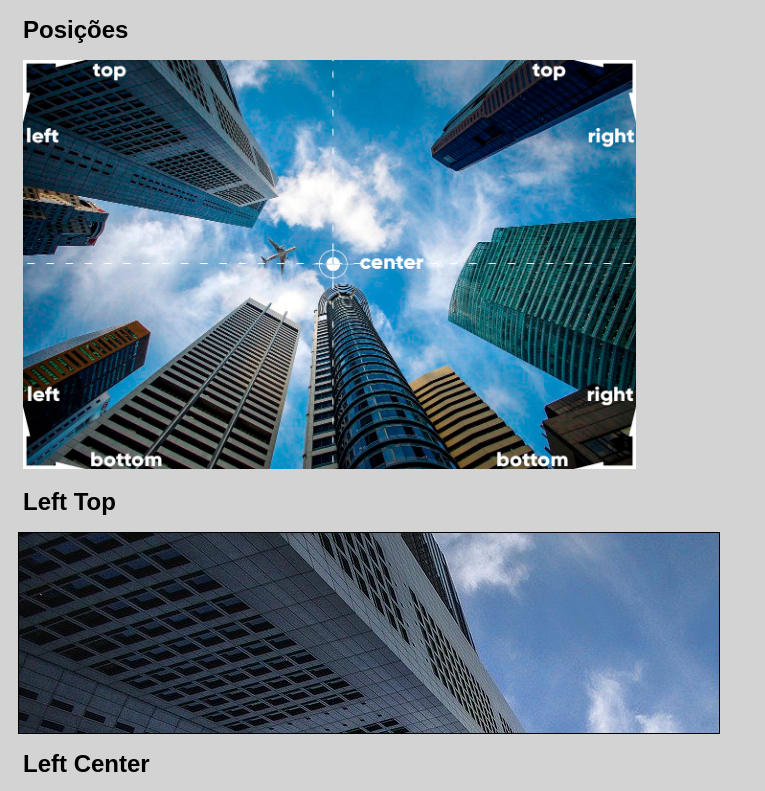
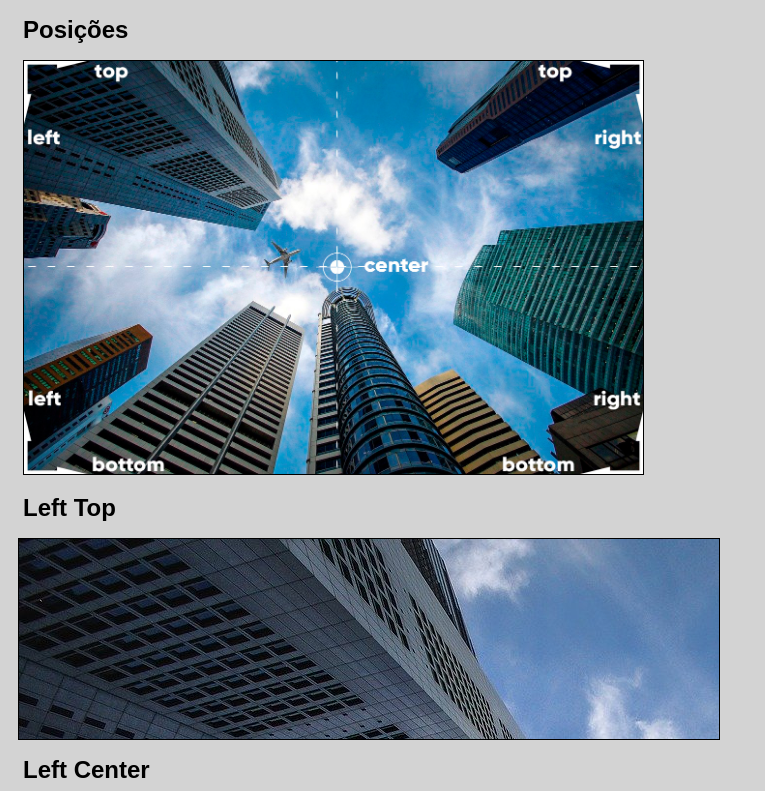
Before and after one commit to mariacarolinaboabaid/Exercicios.HTMLCSS, a plain HTML site: page Exercício 025/fundo003.html in a window 1280 px wide. Shown: the top 791 px of the page, without its empty margins (0-765 px from the left). Drawn offline with Linux system fonts and the light colour scheme.

Commit message:
Borda imagem do fundo003

```diff
--- a/Exercício 025/fundo003.html
+++ b/Exercício 025/fundo003.html
@@ -47,10 +47,10 @@
             background-position: center bottom;
         }
         img{
-            height: 48.5%;
-            width: 48.5%;
+            height: 49%;
+            width: 49%;
+            border: 1px solid black;
         }
-
     </style>
 </head>
 
```
